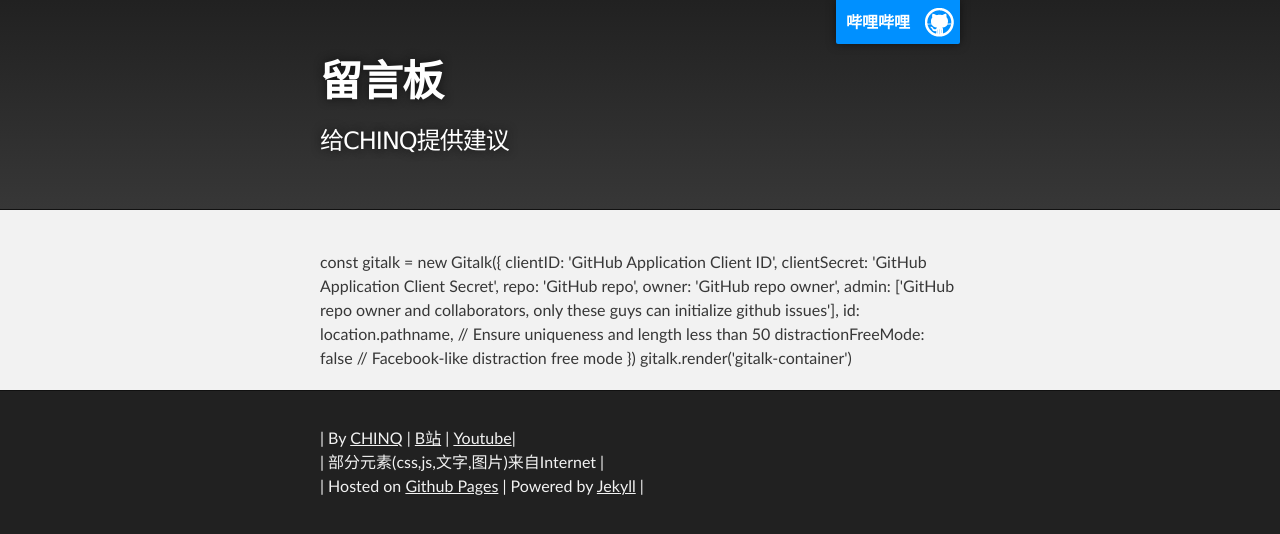
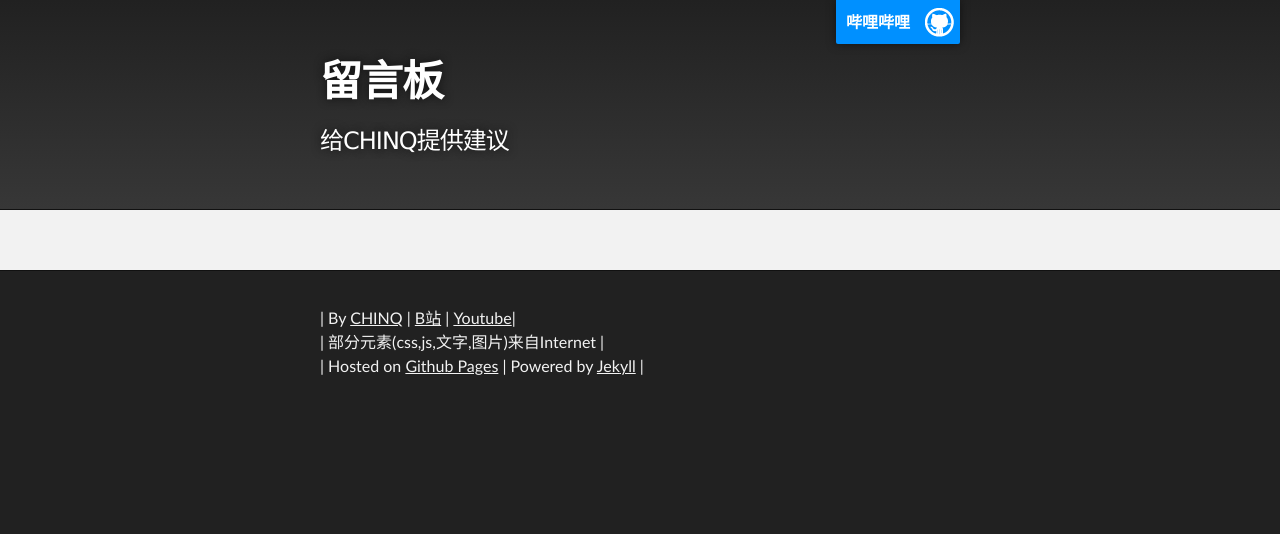
Before and after one commit to O7I2/o7i2.github.io, a Jekyll site: the page built from talk.html, in a window 1280 px wide. Shown: the top 534 px of the page. Built offline with Jekyll 4.4.1, drawn with Linux system fonts in a browser that asks for light colours; comment, search, counter and statistics services are not loaded.

Commit message:
Update talk.html

```diff
--- a/talk.html
+++ b/talk.html
@@ -3,22 +3,4 @@
 title: 留言板
 subtitle: 给CHINQ提供建议
 ---
-<link rel="stylesheet" href="https://cdn.jsdelivr.net/npm/gitalk@1/dist/gitalk.css">
-  <script src="https://cdn.jsdelivr.net/npm/gitalk@1/dist/gitalk.min.js"></script>
-
-  <!-- or -->
-
-  <link rel="stylesheet" href="https://unpkg.com/gitalk/dist/gitalk.css">
-  <script src="https://unpkg.com/gitalk/dist/gitalk.min.js"></script>
-  <div id="gitalk-container"></div>
-  const gitalk = new Gitalk({
-    clientID: 'GitHub Application Client ID',
-    clientSecret: 'GitHub Application Client Secret',
-    repo: 'GitHub repo',
-    owner: 'GitHub repo owner',
-    admin: ['GitHub repo owner and collaborators, only these guys can initialize github issues'],
-    id: location.pathname,      // Ensure uniqueness and length less than 50
-    distractionFreeMode: false  // Facebook-like distraction free mode
-  })
-
-  gitalk.render('gitalk-container')
+<div id="gitalk-container"></div>
```
